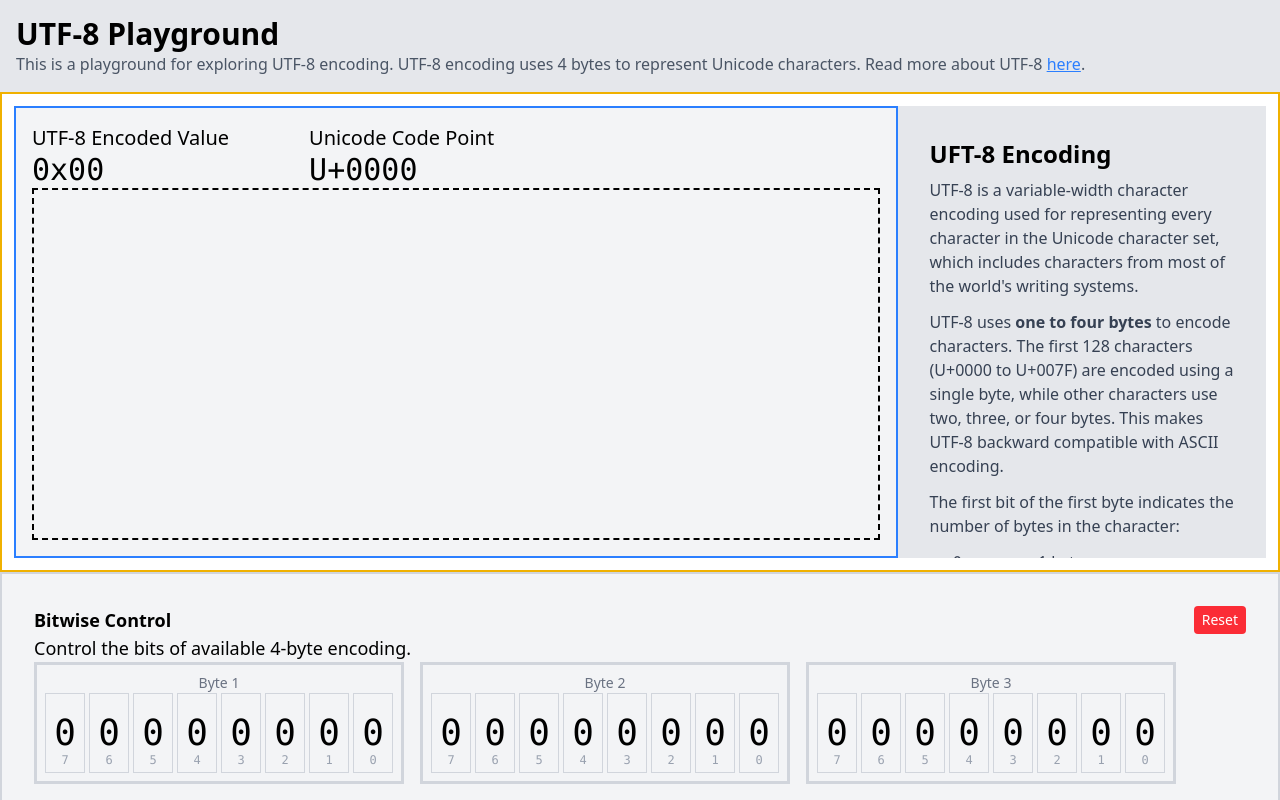
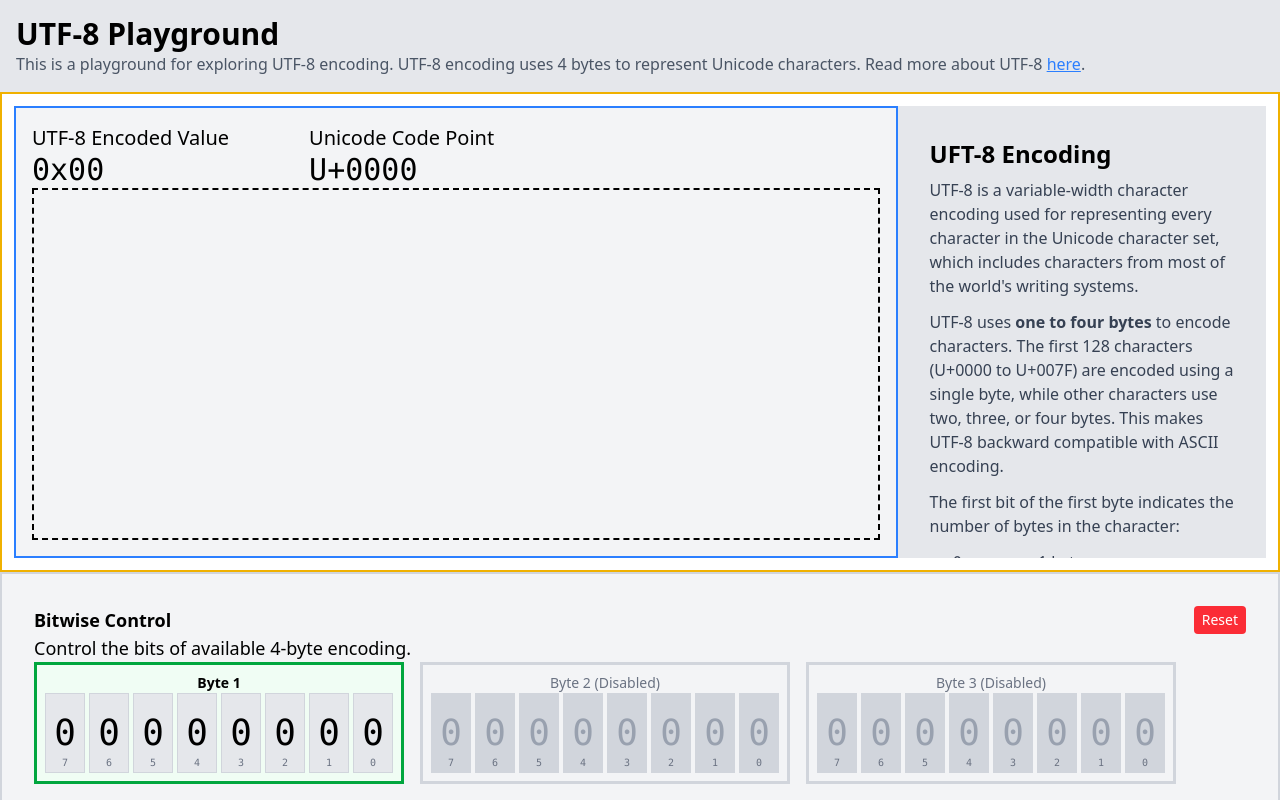
Before and after one commit to vishnuharidas/utf8-playground, a React (Vite) app: page / in a window 1280 px wide. Shown: the top 800 px of the page. Built offline with nearby package versions, Linux system fonts and the light colour scheme.

Commit message:
Show enabled/disabled bytes by color

```diff
--- a/src/components/BitwiseControl.tsx
+++ b/src/components/BitwiseControl.tsx
@@ -1,3 +1,4 @@
+import { getEnabledBytes } from "../utf8/utf8";
 import SingleByte from "./SingleByte";
 
 interface BitwiseControlProps {
@@ -11,6 +12,8 @@ function BitwiseControl(props: BitwiseControlProps) {
 
     const shifts = [24, 16, 8, 0];
     const bytes = shifts.map(shift => (props.value >> shift) & 0xff); // Extract bytes from the value
+
+    const enabeldBytes = getEnabledBytes(props.value);
 
     // Combine the bytes into a single value
     const handleByteChange = (index: number, newByte: number) => {
@@ -42,15 +45,19 @@ function BitwiseControl(props: BitwiseControlProps) {
 
             <div className="flex flex-row flex-wrap space-x-4 space-y-4">
                 {
-                    bytes.map((byte, i) => (
+                    bytes.map((byte, i) => {
+                        const byteClass = `h-fit border-3 ${enabeldBytes[i] ? `border-green-600 bg-green-50` : `border-gray-300`} max-w-fit p-2`
+                        return (
                             <SingleByte
                                 key={i}
                                 byteNumber={i + 1}
-                            className="h-fit border-3 border-gray-300 max-w-fit p-2"
+                                enabled={enabeldBytes[i]}
+                                className={byteClass}
                                 value={byte}
                                 onChange={(newByte) => handleByteChange(i, newByte)}
                             />
-                    ))
+                        )
+                    })
                 }
             </div>
 
--- a/src/components/SingleByte.tsx
+++ b/src/components/SingleByte.tsx
@@ -3,6 +3,7 @@ import React from "react";
 interface SingleByteProps {
     byteNumber: number;
     value: number;
+    enabled: boolean;
     onChange: (newValue: number) => void;
     className: string;
 }
@@ -15,8 +16,8 @@ function SingleByte(props: SingleByteProps) {
 
     return (
         <div className={`${props.className} flex flex-col`}>
-            <div className="text-center text-gray-500 text-sm">
-                {`Byte ${props.byteNumber}`}
+            <div className={`text-center text-sm ${props.enabled ? `font-bold  text-black` : `font-normal text-gray-500`}`}>
+                {`Byte ${props.byteNumber} ${props.enabled ? "" : "(Disabled)"}`}
             </div>
             <div className="flex flex-row items-center justify-center gap-1">
                 {[...Array(8)]
@@ -27,7 +28,8 @@ function SingleByte(props: SingleByteProps) {
                         const btnClasses = [
                             "w-10 h-20 border-1 border-gray-300 font-mono text-4xl flex items-center justify-center",
                             "cursor-pointer",
-                            isOn && "bg-amber-200",
+                            props.enabled ? "text-black" : "bg-gray-300 text-gray-400",
+                            isOn && props.enabled ? "bg-green-400" : "bg-gray-200",
                         ]
                             .filter(Boolean) // Filter out falsy values (especially for the background color)
                             .join(" ");
@@ -43,7 +45,7 @@ function SingleByte(props: SingleByteProps) {
                                 {isOn ? "1" : "0"}
                                 <span className="sr-only">{`Toggle bit ${bit}`}</span>
 
-                                <span className="absolute bottom-1 text-xs text-gray-400"
+                                <span className="absolute bottom-1 text-[10px] text-gray-500"
                                     style={{ left: "50%", transform: "translateX(-50%)" }}>{`${bit}`}</span>
                             </button>
                         );
```
Lines whose indentation alone changed are shown as unchanged.
